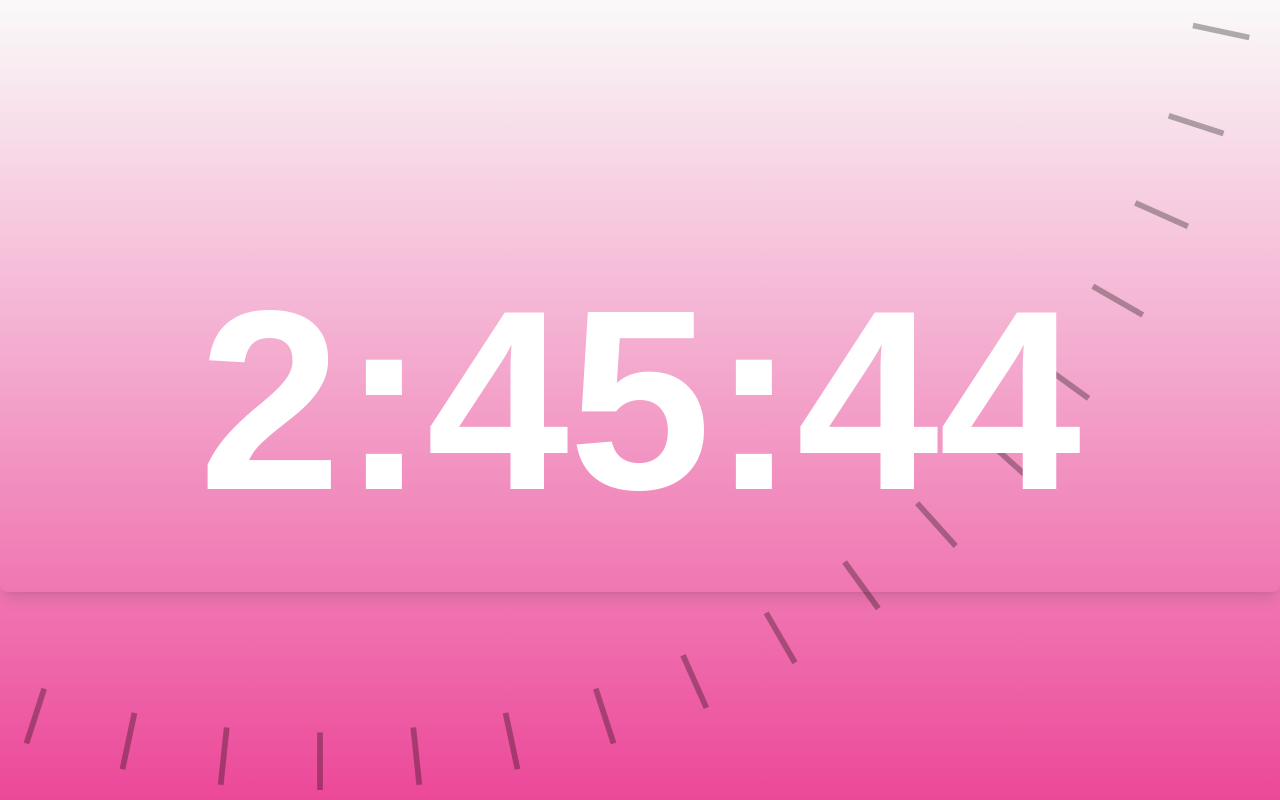
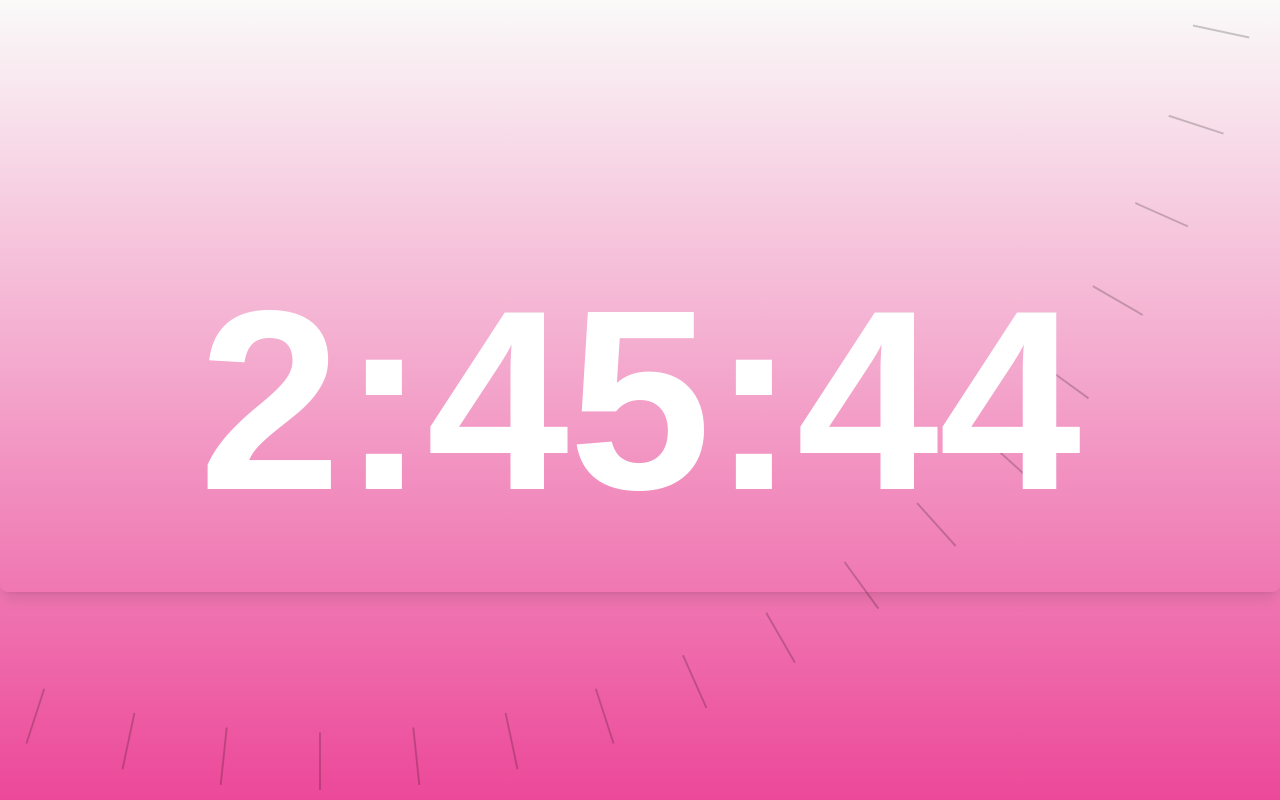
Before and after one commit to yoshikouki/awesome-timer, a Next.js app: page / in a window 1280 px wide. Shown: the top 800 px of the page. Built offline with nearby package versions, Linux system fonts and the light colour scheme; a web font is replaced by a local one.

Commit message:
秒刻の主張が激しかったので修正

```diff
--- a/src/features/clock/clock-face.tsx
+++ b/src/features/clock/clock-face.tsx
@@ -8,7 +8,7 @@ type Tick = {
   y1: number;
   x2: number;
   y2: number;
-  strokeWidth: number;
+  tickWidth: number;
 };
 
 const generateTicks = (size: number | null): Tick[] => {
@@ -20,8 +20,8 @@ const generateTicks = (size: number | null): Tick[] => {
   for (let i = 0; i < 60; i++) {
     const angle = (i / 60) * 360;
     const radians = (angle * Math.PI) / 180;
-    // ティックの長さをサイズに応じて調整
     const tickLength = size * 0.03;
+    const tickWidth = size * 0.001;
 
     ticks.push({
       key: i,
@@ -29,7 +29,7 @@ const generateTicks = (size: number | null): Tick[] => {
       y1: center - radius * Math.cos(radians),
       x2: center + (radius - tickLength) * Math.sin(radians),
       y2: center - (radius - tickLength) * Math.cos(radians),
-      strokeWidth: size * 0.003,
+      tickWidth,
     });
   }
   return ticks;
@@ -52,7 +52,7 @@ export const ClockFace = ({
     <svg
       width={size || 0}
       height={size || 0}
-      className={cn("stroke-black/30", className)}
+      className={cn("stroke-black/20", className)}
       ref={clockFaceRef}
     >
       <title>Clock Face</title>
@@ -63,7 +63,7 @@ export const ClockFace = ({
           y1={tick.y1}
           x2={tick.x2}
           y2={tick.y2}
-          strokeWidth={tick.strokeWidth}
+          strokeWidth={tick.tickWidth}
         />
       ))}
     </svg>
```
